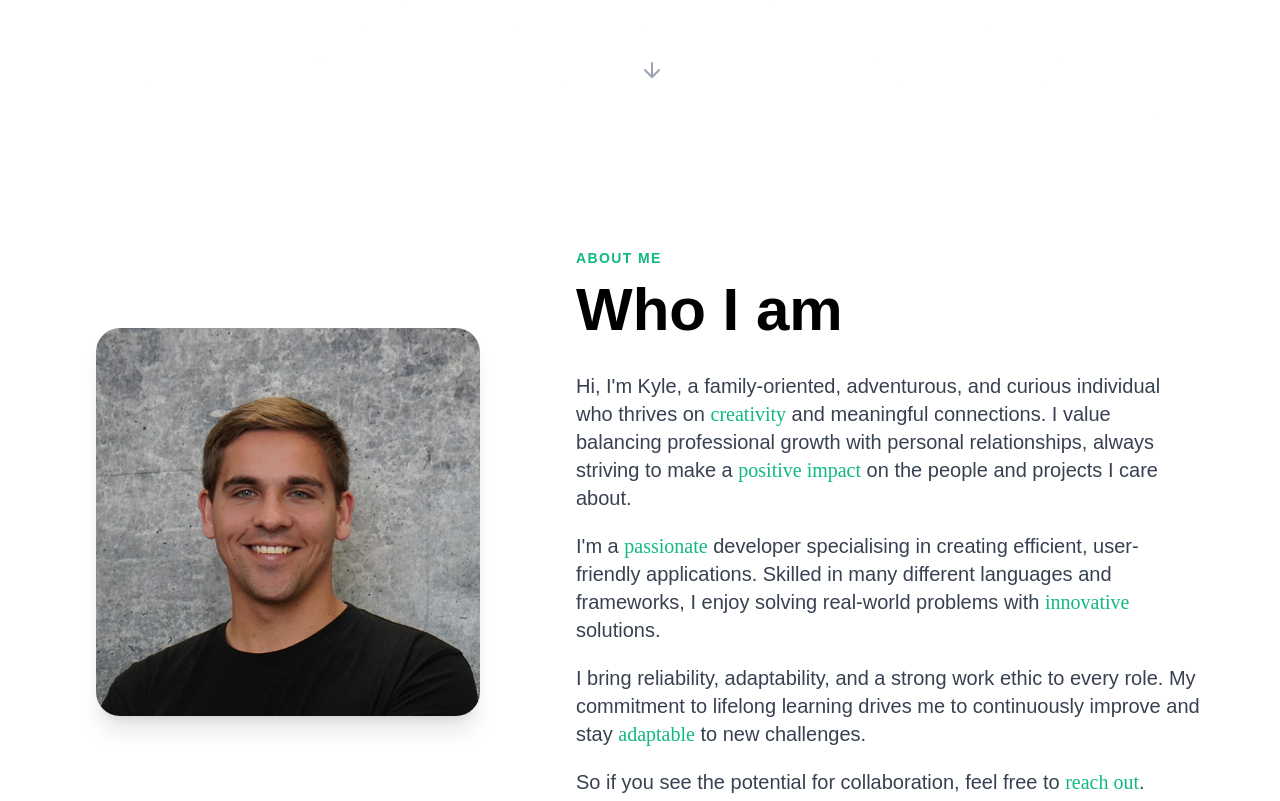
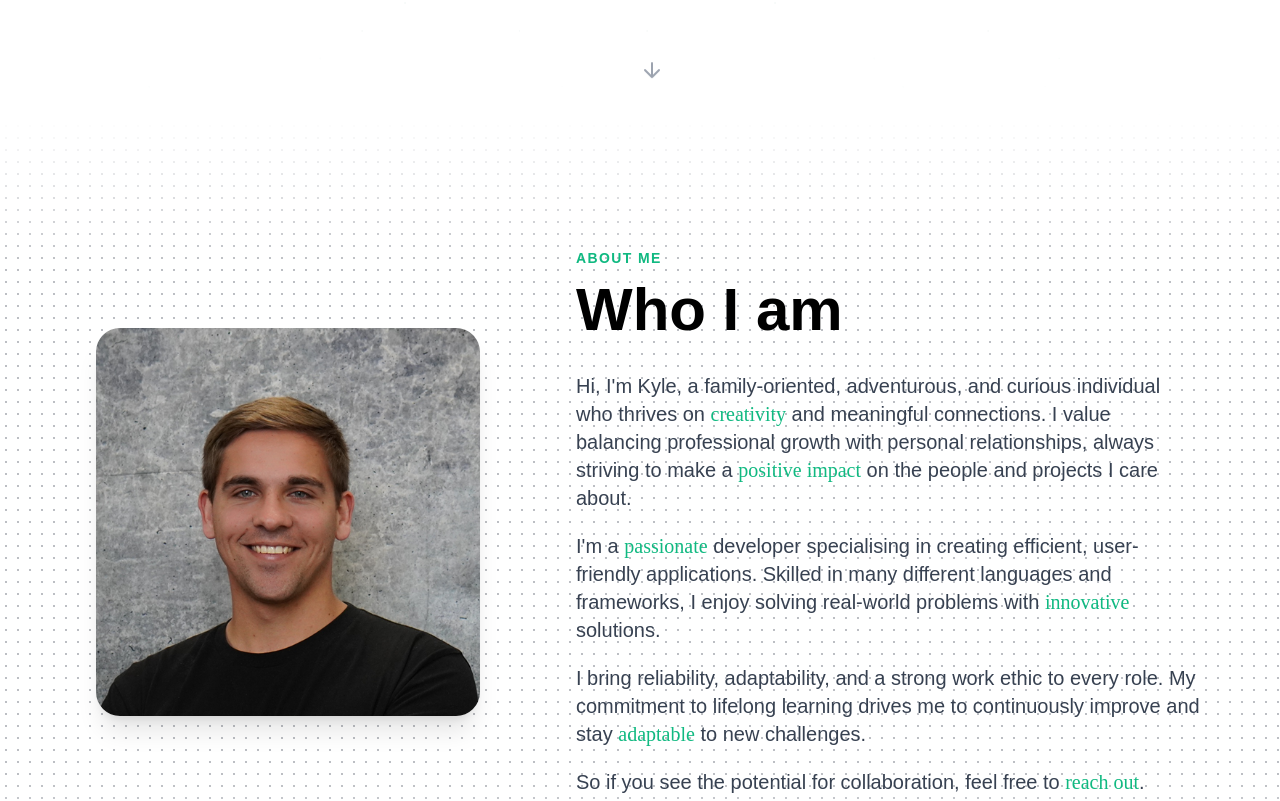
Before and after one commit to KyleJamesWestran/kylejameswestran.github.io, a React (Create React App) app: page / in a window 1280 px wide. Shown: the part 680-1481 px from the top of the page. Built offline with nearby package versions, Linux system fonts and the light colour scheme; a web font is replaced by a local one.

Commit message:
Fix dot pattern visibility: increase opacity/density, isolate stacking context
- Bumped dot opacity 0.14->0.28 and tightened spacing to 12px, dot radius 1.25px
- Added isolate to About/Projects sections to guarantee correct paint order for the decorative background layer

```diff
--- a/src/App.css
+++ b/src/App.css
@@ -96,8 +96,8 @@ html {
 }
 
 .bg-dots {
-  background-image: radial-gradient(rgba(15, 23, 42, 0.14) 1px, transparent 1px);
-  background-size: 14px 14px;
+  background-image: radial-gradient(rgba(15, 23, 42, 0.28) 1.25px, transparent 1.25px);
+  background-size: 12px 12px;
   -webkit-mask-image: linear-gradient(to bottom, transparent 0%, #000 18%, #000 82%, transparent 100%);
   mask-image: linear-gradient(to bottom, transparent 0%, #000 18%, #000 82%, transparent 100%);
 }
--- a/src/components/About.jsx
+++ b/src/components/About.jsx
@@ -3,7 +3,7 @@ import Reveal from "../assets/components/Reveal";
 
 const About = () => {
   return (
-    <section id="about" className="relative w-full px-6 md:px-20 py-24 md:py-32 flex flex-col md:flex-row items-center gap-14 md:gap-20 bg-white text-primary overflow-hidden">
+    <section id="about" className="relative isolate w-full px-6 md:px-20 py-24 md:py-32 flex flex-col md:flex-row items-center gap-14 md:gap-20 bg-white text-primary overflow-hidden">
       <div className="absolute inset-0 -z-10 bg-dots" />
       <Reveal className="w-full md:w-2/5 flex justify-center">
         <img src="/images/Kyle.png" alt="Kyle Westran"
--- a/src/components/Projects.jsx
+++ b/src/components/Projects.jsx
@@ -15,8 +15,9 @@ const projects = [
 const Projects = () => {
   const [expanded, setExpanded] = useState(null);
   return (
-    <section id="projects" className="relative w-full px-6 md:px-20 py-24 md:py-32 bg-white overflow-hidden">
-      <div className="absolute inset-0 -z-10 bg-dots" />      <Reveal>
+    <section id="projects" className="relative isolate w-full px-6 md:px-20 py-24 md:py-32 bg-white overflow-hidden">
+      <div className="absolute inset-0 -z-10 bg-dots" />
+      <Reveal>
         <p className="main-font text-emerald-500 font-semibold tracking-widest uppercase text-sm mb-3">
           Selected work
         </p>
```
